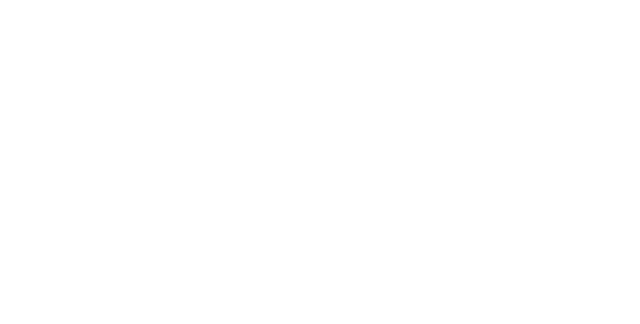
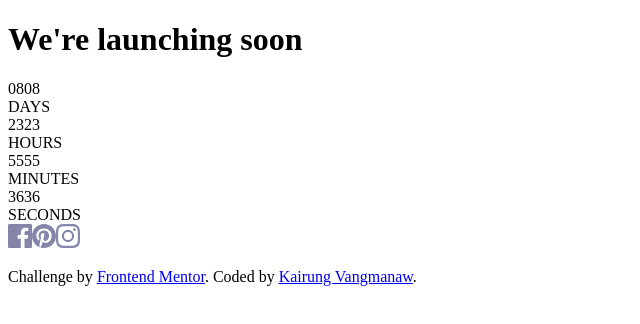
Before and after one commit to challenged-by-frontend-mentor/launch-countdown-timer, a React (Vite) app: page / in a window 1280 px wide. Shown: the top 324 px of the page, without its empty margins (0-640 px from the left). Built offline with nearby package versions, Linux system fonts and the light colour scheme.

Commit message:
feat: build unstyled components

```diff
--- a/index.html
+++ b/index.html
@@ -4,6 +4,10 @@
     <meta charset="UTF-8" />
     <link rel="icon" type="image/svg+xml" href="/favicon.svg" />
     <meta name="viewport" content="width=device-width, initial-scale=1.0" />
+    <meta
+      name="description"
+      content="Launch countdown timer for our upcoming site release. Track days, hours, minutes, and seconds until launch."
+    />
     <title>Frontend Mentor | Launch countdown timer</title>
   </head>
   <body>
--- a/src/App.jsx
+++ b/src/App.jsx
@@ -1,7 +1,17 @@
 import "./App.css";
+import Timer from "./components/Timer";
+import Footer from "./components/Footer";
 
 function App() {
-  return <></>;
+  return (
+    <>
+      <main className="main-content">
+        <h1 className="main-content__title">We're launching soon</h1>
+        <Timer />
+      </main>
+      <Footer />
+    </>
+  );
 }
 
 export default App;
--- /dev/null
+++ b/src/components/Footer.jsx
@@ -0,0 +1,56 @@
+import IconFacebook from "../assets/icon-facebook.svg"
+import IconInstagram from "../assets/icon-instagram.svg"
+import IconPinterest from "../assets/icon-pinterest.svg"
+
+const CONTACT_DATA = [
+  { contact: "Facebook", icon: IconFacebook },
+  { contact: "Pinterest", icon: IconPinterest },
+  { contact: "Instagram", icon: IconInstagram },
+];
+
+const Footer = () => {
+  return (
+    <footer className="footer">
+      <div className="footer__socials">
+        {CONTACT_DATA.map(item => (
+            <a
+            href="#"
+            className="footer__social-link"
+            aria-label={`Visit our ${item.contact} page`}
+            key={item.contact}
+            >
+            <img
+                src={item.icon}
+                alt=""
+                className={`footer__social-icon footer__social-icon--${item.contact.toLowerCase()}`}
+                aria-hidden="true"
+            />
+            </a>
+        ))}
+      </div>
+      <p className="footer__attribution">
+        Challenge by{" "}
+        <a
+          href="https://www.frontendmentor.io/challenges/launch-countdown-timer-N0XkGfyz-"
+          target="_blank"
+          rel="noopener noreferrer"
+          className="footer__link"
+        >
+          Frontend Mentor
+        </a>
+        . Coded by{" "}
+        <a
+          href="https://github.com/VangmanawKairung"
+          target="_blank"
+          rel="noopener noreferrer"
+          className="footer__link"
+        >
+          Kairung Vangmanaw
+        </a>
+        .
+      </p>
+    </footer>
+  );
+};
+
+export default Footer;
--- /dev/null
+++ b/src/components/Timer.jsx
@@ -0,0 +1,68 @@
+import { useState, useEffect } from "react";
+
+const Timer = () => {
+  const [time, setTime] = useState({
+    days: 8,
+    hours: 23,
+    minutes: 55,
+    seconds: 41,
+  });
+
+  useEffect(() => {
+    const timer = setInterval(() => {
+      setTime((prevTime) => {
+        const totalSeconds =
+          prevTime.days * 86400 +
+          prevTime.hours * 3600 +
+          prevTime.minutes * 60 +
+          prevTime.seconds -
+          1;
+
+        if (totalSeconds <= 0) {
+          clearInterval(timer);
+          return { days: 0, hours: 0, minutes: 0, seconds: 0 };
+        }
+
+        return {
+          days: Math.floor(totalSeconds / 86400),
+          hours: Math.floor((totalSeconds % 86400) / 3600),
+          minutes: Math.floor((totalSeconds % 3600) / 60),
+          seconds: totalSeconds % 60,
+        };
+      });
+    }, 1000);
+
+    return () => clearInterval(timer);
+  }, []);
+
+  const formatTime = (val) => String(val).padStart(2, "0");
+
+  const accessibleTimerLabel = `${time.days} days, ${time.hours} hours, ${time.minutes} minutes, and ${time.seconds} seconds remaining`;
+
+  return (
+    <section
+      className="timer"
+      role="timer"
+      aria-live="off"
+      aria-label={accessibleTimerLabel}
+    >
+      <div className="timer__container">
+        {Object.entries(time).map(([key, value]) => (
+          <div className="timer__item" key={key}>
+            <div className="timer__card" aria-hidden="true">
+              <span className="timer__card-half timer__card-half--top">
+                {formatTime(value)}
+              </span>
+              <span className="timer__card-half timer__card-half--bottom">
+                {formatTime(value)}
+              </span>
+            </div>
+            <span className="timer__label">{key.toUpperCase()}</span>
+          </div>
+        ))}
+      </div>
+    </section>
+  );
+};
+
+export default Timer;
```
Also changed, not shown: 1 other file (tests, documents, lock files or other folders).
